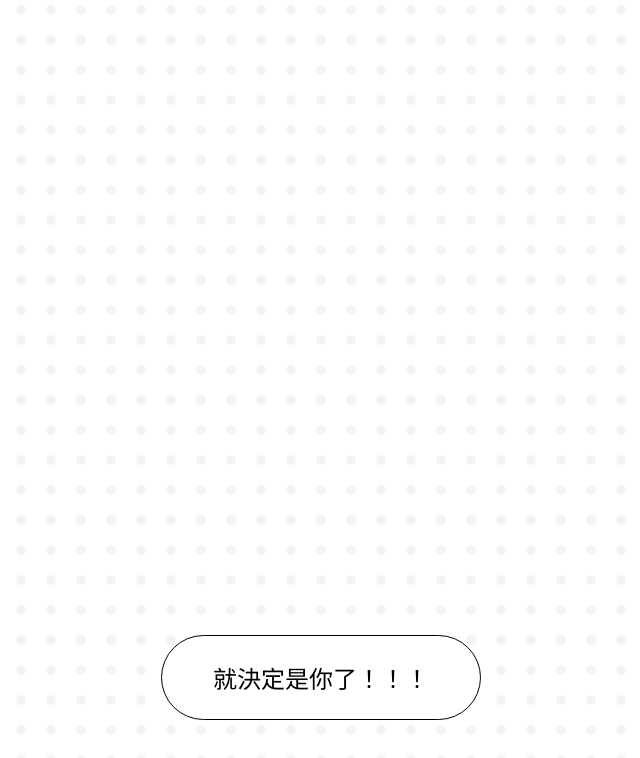
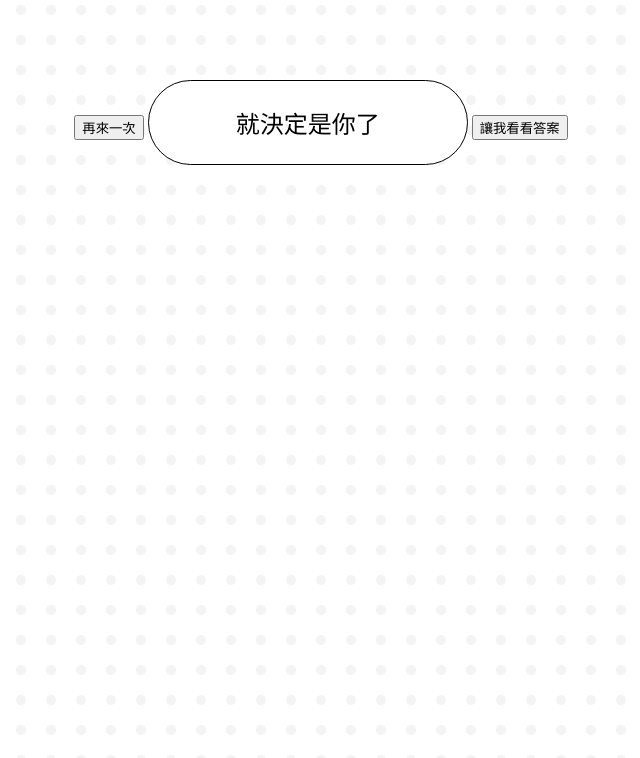
Before and after one commit to Hsing0224/slot-machine, a plain HTML site: page index.html in a window 1280 px wide. Shown: the whole page, without its empty margins (319-959 px from the left). Drawn offline with Linux system fonts and the light colour scheme.

Commit message:
HTML 架構

```diff
--- a/index.html
+++ b/index.html
@@ -11,10 +11,15 @@
 </head>
 <body>
 	<div class="container">
-		<div class="showBox">
-
+		<div id="showBox">
+			<ul id="questionList">
+			</ul>
 		</div>
-		<button type="button" id="start">就決定是你了！！！</button>
+		<div class="buttonBox">
+			<button type="button" id="reset" class="disabled">再來一次</button>
+			<button type="button" id="start">就決定是你了</button>
+			<button type="button" id="answer" class="disabled">讓我看看答案</button>
+		</div>
 	</div>
 	<div class="playedBox">
 		<ul id="playedList">
```
